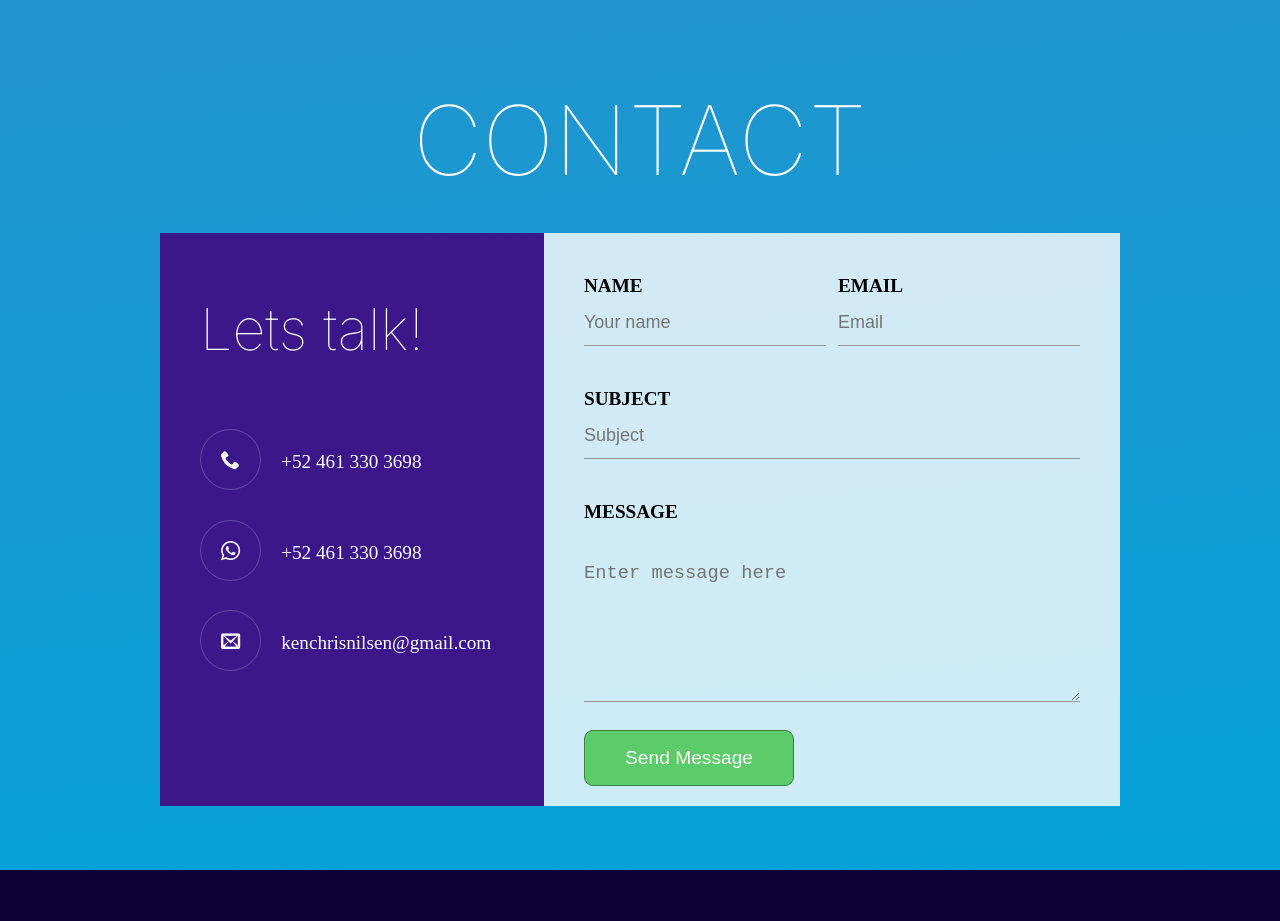
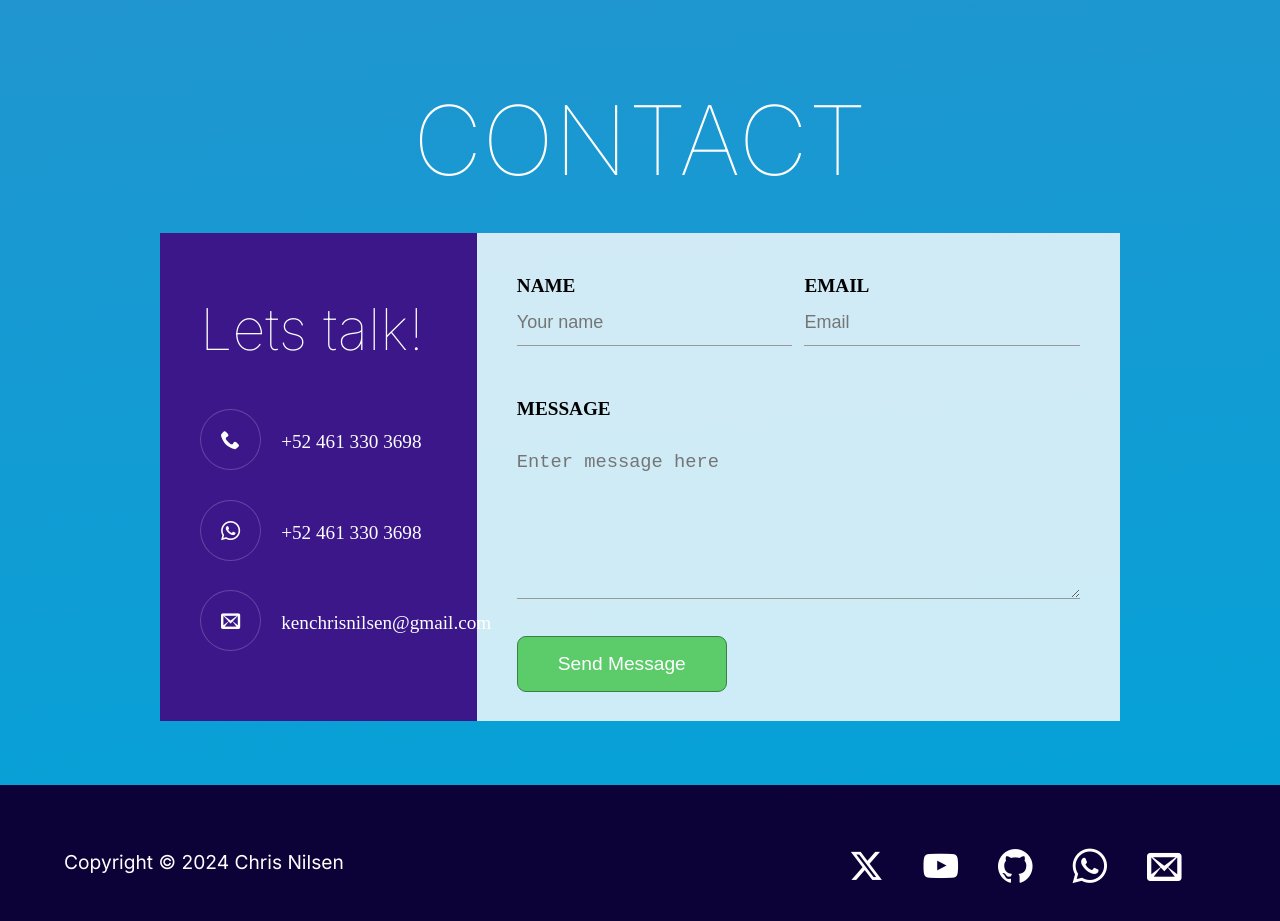
Before and after one commit to epistemex/epistemex.github.io, a plain HTML site: page index.html in a window 1280 px wide. Shown: the part 4400-5321 px from the top of the page. Drawn offline with Linux system fonts and the light colour scheme; files whose address does not match are found by name.

Commit message:
Contact. Formspree for now.

```diff
--- a/css/main.css
+++ b/css/main.css
@@ -436,12 +436,12 @@ footer {
   font-size:3em;
   line-height:1em;
   font-weight:lighter;
-  margin-bottom:90px;
+  margin-bottom:70px;
   }
 
 .contactCont {
   display:grid;
-  grid-template-columns:0.4fr 0.6fr;
+  grid-template-columns:minmax(300px, 0.33fr) 0.67fr;
   width:75vw;
   min-width:600px;
   }
@@ -472,7 +472,6 @@ footer {
   display:grid;
   grid-template:
     "name email"
-    "subject subject"
     "message message"
     "button button";
   grid-template-columns:1fr 1fr;
@@ -487,10 +486,6 @@ footer {
   margin-top:20px;
   }
 
-.contact-name, .contact-email, .contact-subject, .contact-message {
-
-  }
-
 .contact-name {
   grid-area:name;
   }
@@ -499,15 +494,11 @@ footer {
   grid-area:email;
   }
 
-.contact-subject {
-  grid-area:subject;
-  }
-
 .contact-message {
   grid-area:message;
   }
 
-.contact-right input[type=text] {
+.contact-right input {
   width:100%;
   font-size:18px;
   padding:12px 0;
@@ -515,6 +506,11 @@ footer {
   border:none;
   background:transparent;
   border-bottom:1px solid #999;
+  }
+
+.contact-right input:focus,
+.contact-right textarea:focus {
+  padding:12px;
   }
 
 .contact-right textarea {
@@ -525,7 +521,7 @@ footer {
   border-bottom:1px solid #999;
   background:transparent;
   -webkit-border-bottom-right-radius:0;
-  padding:20px 0;
+  padding:12px 0;
   box-sizing:border-box;
   font-size:1.2em;
   resize:vertical;
--- a/index.html
+++ b/index.html
@@ -107,7 +107,9 @@
     </div>
   </section>
 
+
   <section>
+    <form action="https://formspree.io/f/xpwazlnb" method="POST">
       <a id="contact"></a>
       <h1>Contact</h1>
       <div class="contact">
@@ -119,36 +121,37 @@
             <div><span class="chris-envelop"></span><span>kenchrisnilsen@gmail.com</span></div>
           </div>
           <div class="contact-right">
+
             <div class="contact-name">
               <label for="name">Name</label>
               <div>
-              <input type="text" id="name" placeholder="Your name">
+                <input type="text" id="name" name="name" placeholder="Your name">
               </div>
             </div>
+
             <div class="contact-email">
               <label for="email">Email</label>
               <div>
-              <input type="text" id="email" placeholder="Email">
+                <input type="email" id="email" name="email" placeholder="Email">
               </div>
             </div>
-          <div class="contact-subject">
-            <label for="subject">Subject</label>
-            <div>
-              <input type="text" id="subject" placeholder="Subject">
-            </div>
-          </div>
+
             <div class="contact-message">
               <label for="message">Message</label>
               <div>
-              <textarea placeholder="Enter message here" id="message"></textarea>
+                <textarea placeholder="Enter message here" id="message" name="message"></textarea>
               </div>
             </div>
+
             <div>
-            <button onclick="alert('WIP. Please try again later.\nThanks.');">Send Message</button>
+              <button type="submit">Send Message</button>
+            </div>
+
+          </div>
+
         </div>
       </div>
-      </div>
-    </div>
+    </form>
     </section>
 
   <footer>
```
Lines whose indentation alone changed are shown as unchanged.
